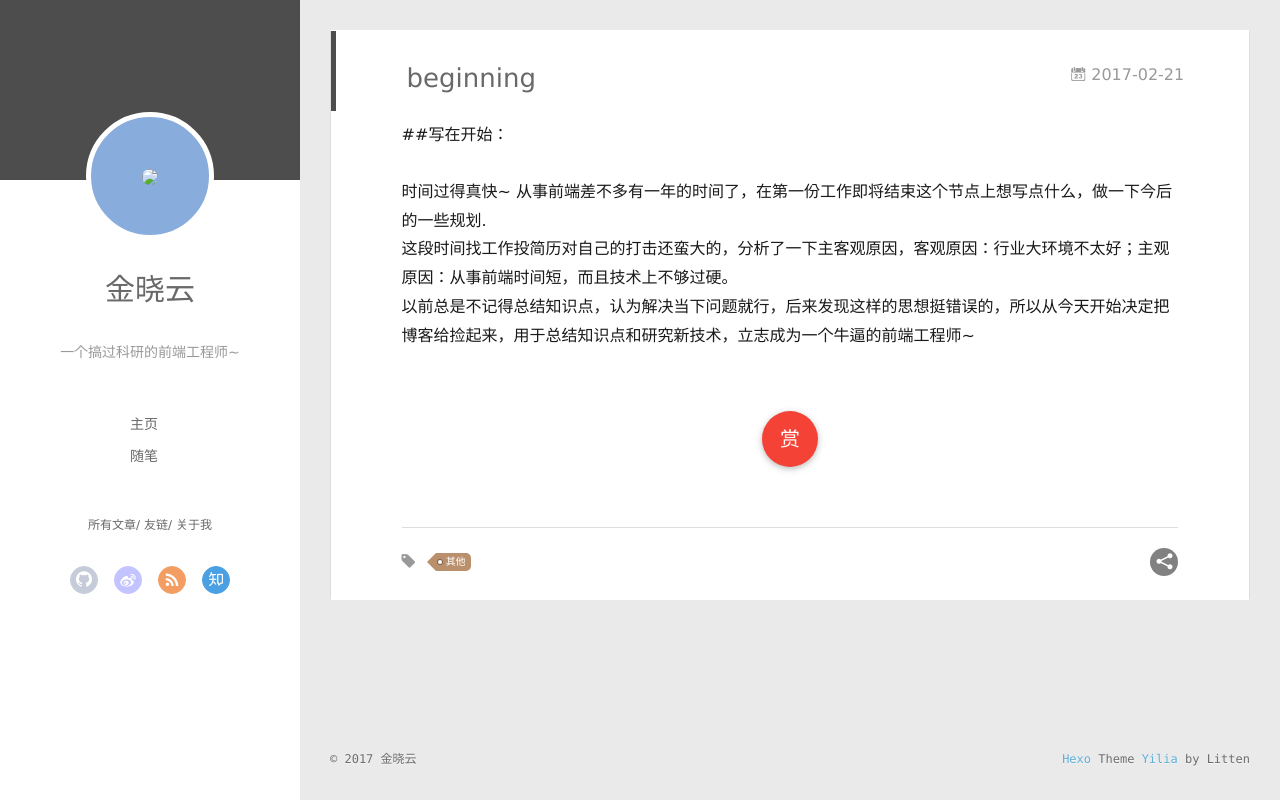
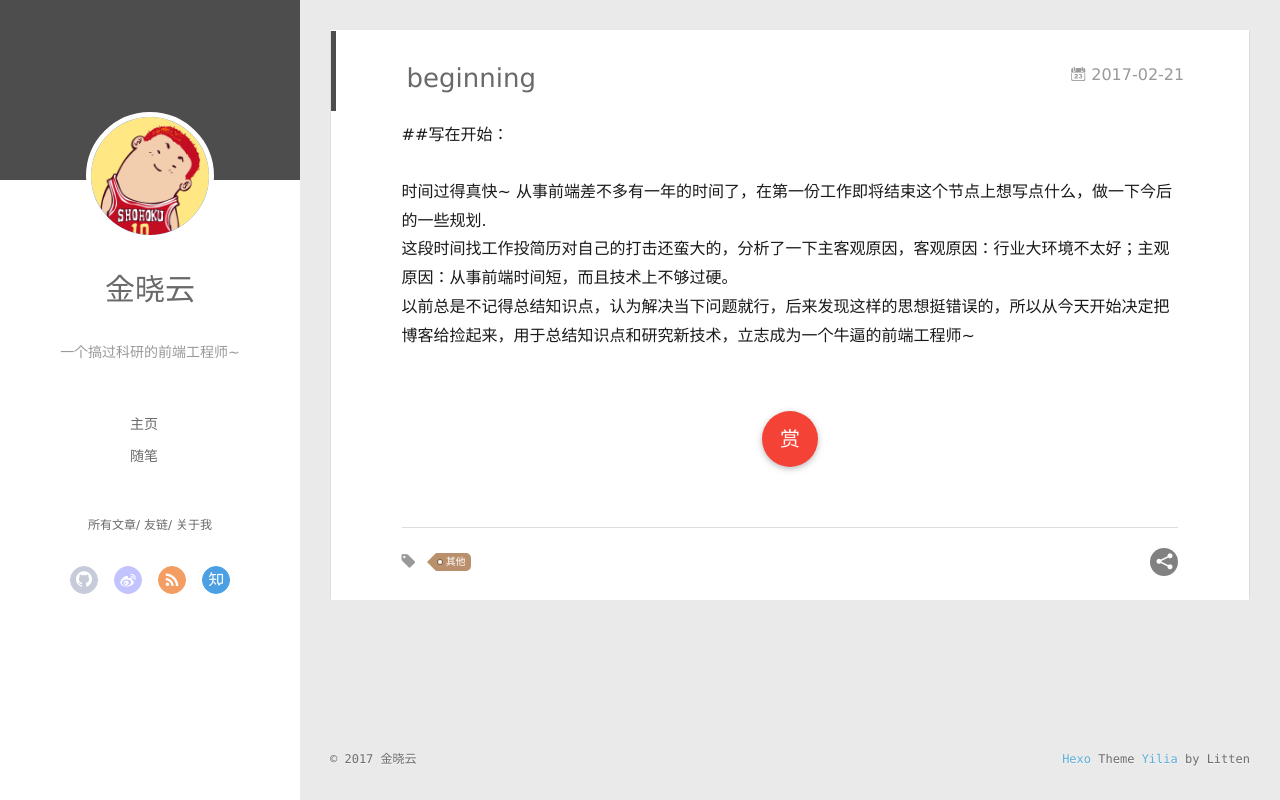
Before and after one commit to jinxiaoyun/jinxiaoyun, a plain HTML site: page 2017/02/21/begining/index.html in a window 1280 px wide. Drawn offline with Linux system fonts and the light colour scheme.

Commit message:
Site updated: 2017-02-27 22:32:17

```diff
--- a/2017/02/21/begining/index.html
+++ b/2017/02/21/begining/index.html
@@ -49,7 +49,7 @@
 <div class="intrude-less">
 	<header id="header" class="inner">
 		<a href="/" class="profilepic">
-			<img src="null" class="js-avatar">
+			<img src="/img/avatar.jpg" class="js-avatar">
 		</a>
 		<hgroup>
 		  <h1 class="header-author"><a href="/">金晓云</a></h1>
@@ -109,7 +109,7 @@
 	<div class="intrude-less">
 		<header id="header" class="inner">
 			<div class="profilepic">
-				<img src="null" class="js-avatar">
+				<img src="/img/avatar.jpg" class="js-avatar">
 			</div>
 			<hgroup>
 			  <h1 class="header-author js-header-author">金晓云</h1>
```
Also changed, not shown: archives/2017/02/index.html (+2 -2 lines), archives/2017/index.html (+2 -2 lines), archives/index.html (+2 -2 lines), index.html (+2 -2 lines), tags/其他/index.html (+2 -2 lines).
